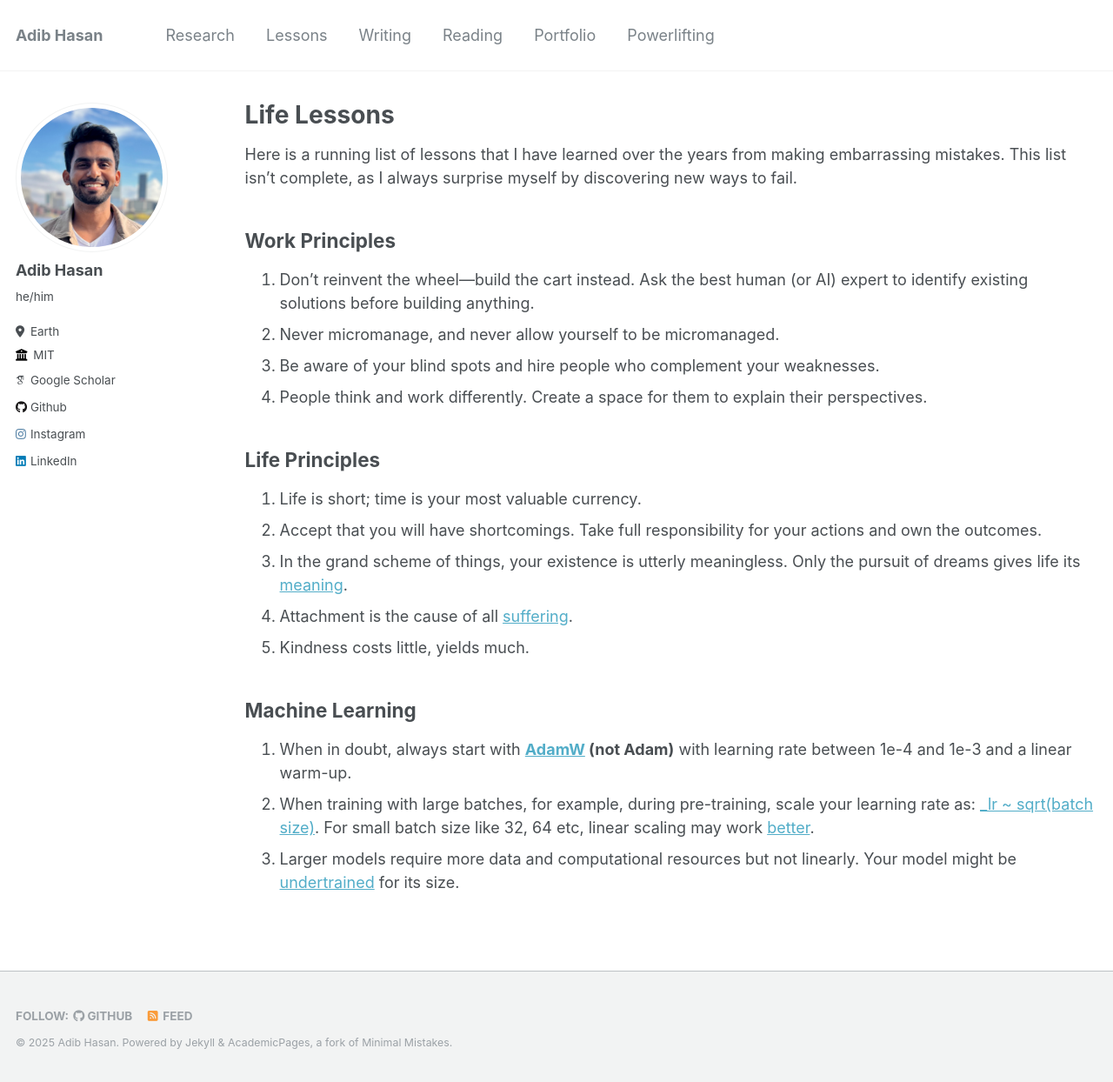
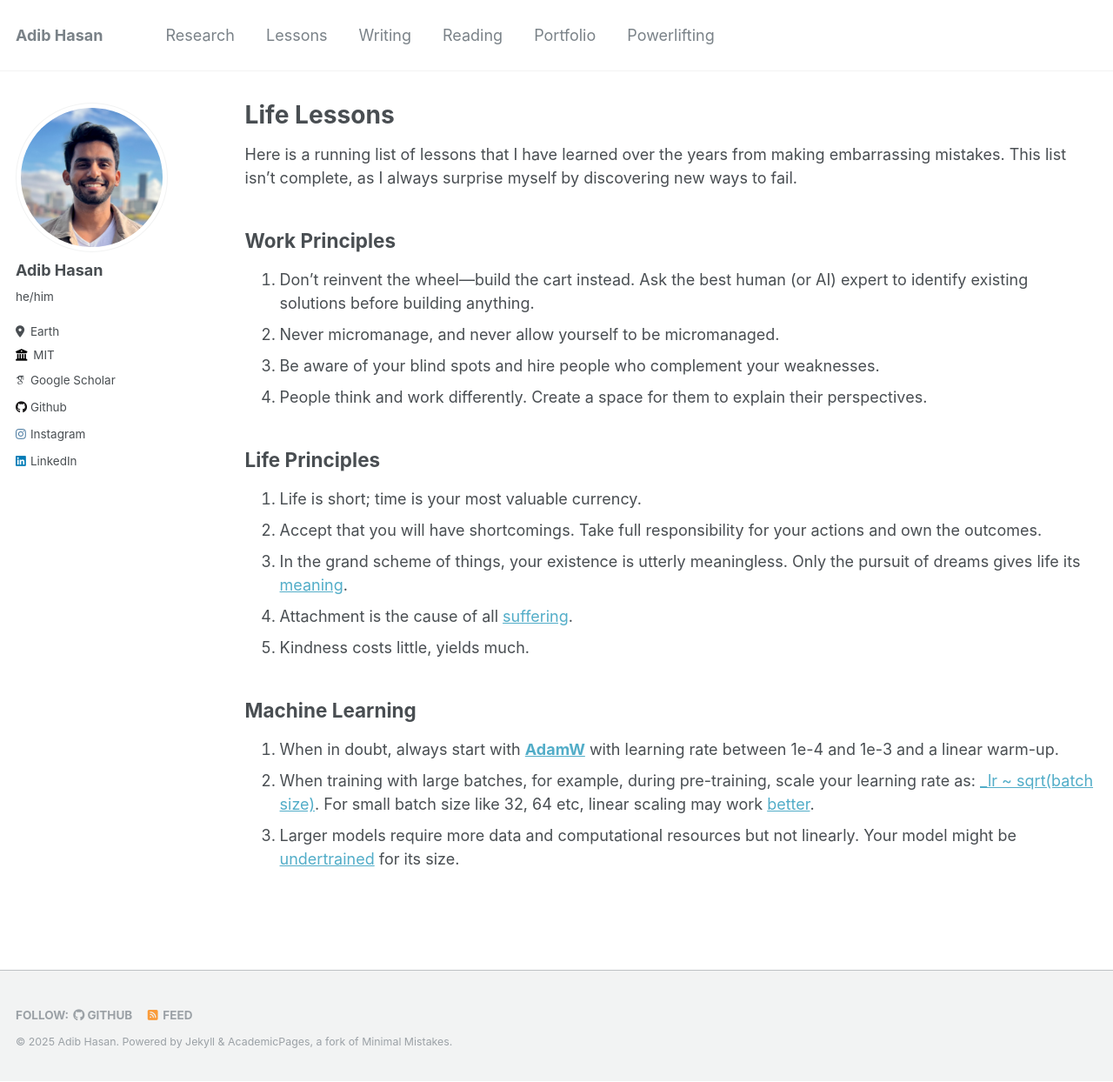
Before and after one commit to Neehan/neehan.github.io, a Jekyll site: the page built from _pages/lessons.md, in a window 1280 px wide and 1244 px high. Shown: the whole window at 87% size. Built offline with Jekyll 4.4.1, drawn with Linux system fonts in a browser that asks for light colours; some web fonts are replaced.

Commit message:
Update lessons.md

```diff
--- a/_pages/lessons.md
+++ b/_pages/lessons.md
@@ -23,6 +23,6 @@ Here is a running list of lessons that I have learned over the years from making
 5. Kindness costs little, yields much.
 
 ## Machine Learning
-1. When in doubt, always start with **[AdamW](https://docs.pytorch.org/docs/stable/generated/torch.optim.AdamW.html) (not Adam)** with learning rate between 1e-4 and 1e-3 and a linear warm-up.
+1. When in doubt, always start with **[AdamW](https://docs.pytorch.org/docs/stable/generated/torch.optim.AdamW.html)** with learning rate between 1e-4 and 1e-3 and a linear warm-up.
 2. When training with large batches, for example, during pre-training, scale your learning rate as: [_lr ~ sqrt(batch size)](https://arxiv.org/pdf/1705.08741). For small batch size like 32, 64 etc, linear scaling may work [better](https://arxiv.org/pdf/1404.5997).
 3. Larger models require more data and computational resources but not linearly. Your model might be [undertrained](https://arxiv.org/pdf/2001.08361) for its size.
```
